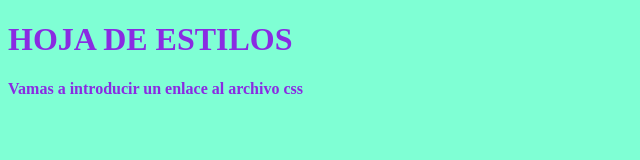
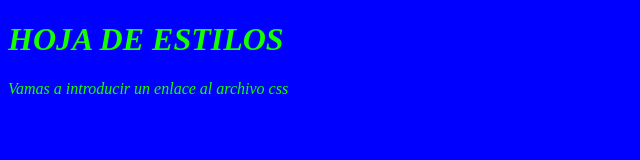
Before and after one commit to PIPITTI/edifp, a plain HTML site: page index.html in a window 1280 px wide. Shown: the whole page, without its empty margins (0-640 px from the left). Drawn offline with Linux system fonts and the light colour scheme.

Commit message:
Cursiva y color verde

```diff
--- a/css/estilos.css
+++ b/css/estilos.css
@@ -1,5 +1,5 @@
 body{
-    background-color: aquamarine;
-    font-weight: bolder;
-    color: blueviolet;
+    background-color: rgb(0, 0, 255);
+    font-style: italic;
+    color: rgb(21, 255, 0);
 }
```
